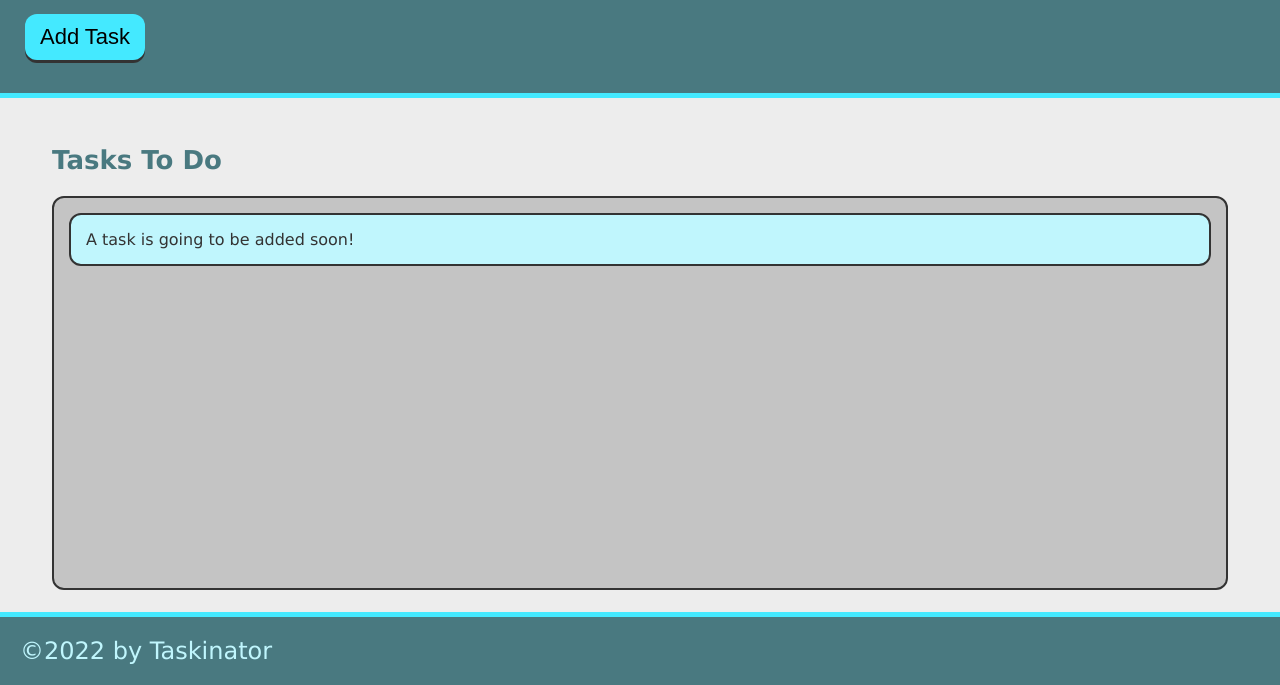
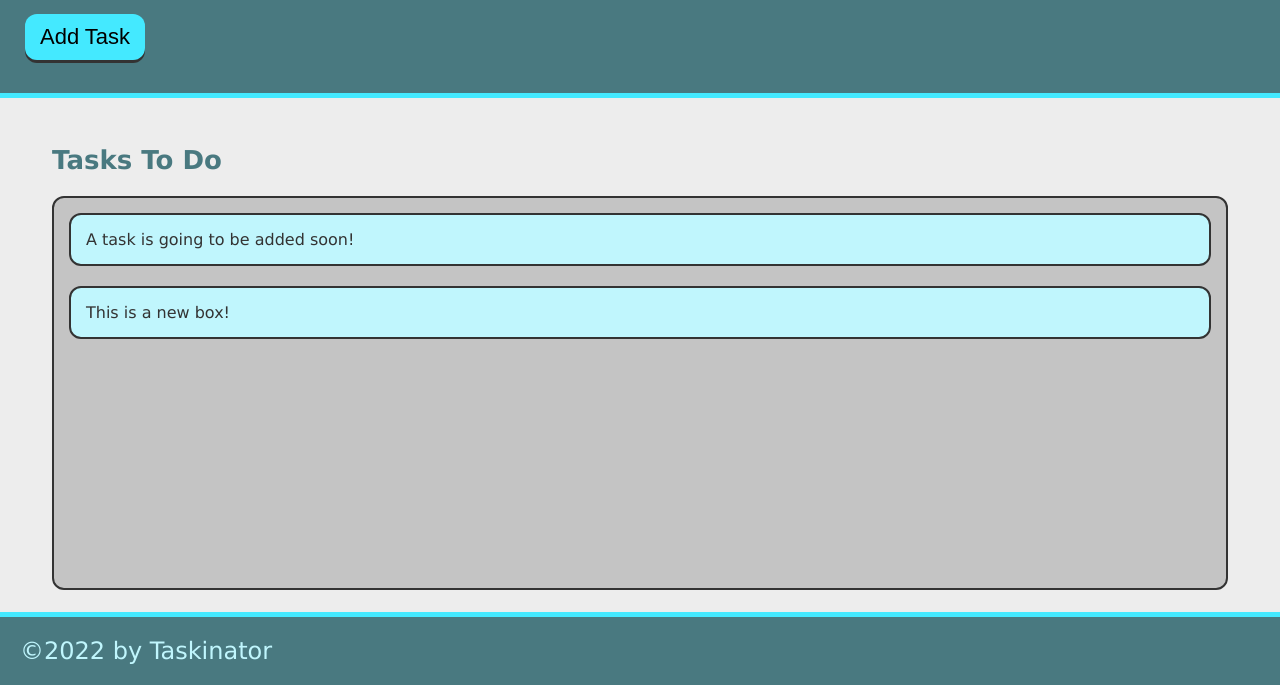
Before and after one commit to VMLujanJr/taskinator, a plain HTML site: page index.html in a window 1280 px wide. Both pictures are taken after a click on the button "Add Task". Shown: the part 115-800 px from the top of the page. Drawn offline with Linux system fonts and the light colour scheme.

Commit message:
created a functional button using DOM

```diff
--- a/assets/js/script.js
+++ b/assets/js/script.js
@@ -0,0 +1,11 @@
+var buttonEl = document.querySelector("#save-task");
+var tasksToDoEl = document.querySelector("#tasks-to-do");
+
+var createTaskHandler = function() {
+    var taskItemEl = document.createElement("li");
+    taskItemEl.className = "task-item";
+    taskItemEl.textContent = "This is a new box!";
+    tasksToDoEl.appendChild(taskItemEl);
+}
+
+buttonEl.addEventListener("click", createTaskHandler);
--- a/index.html
+++ b/index.html
@@ -13,12 +13,12 @@
     <header>
         <h1 class="page-title">Taskinator</h1>
         <p>Click the button below to add a new task!</p>
-        <button class="btn">Add Task</button>
+        <button class="btn" id="save-task">Add Task</button>
     </header>
     <main class="page-content">
         <section class="task-list-wrapper">
             <h2 class="list-title">Tasks To Do</h2>
-            <ul class="task-list">
+            <ul class="task-list" id="tasks-to-do">
                 <li class="task-item">A task is going to be added soon!</li>
             </ul>
         </section>
```
